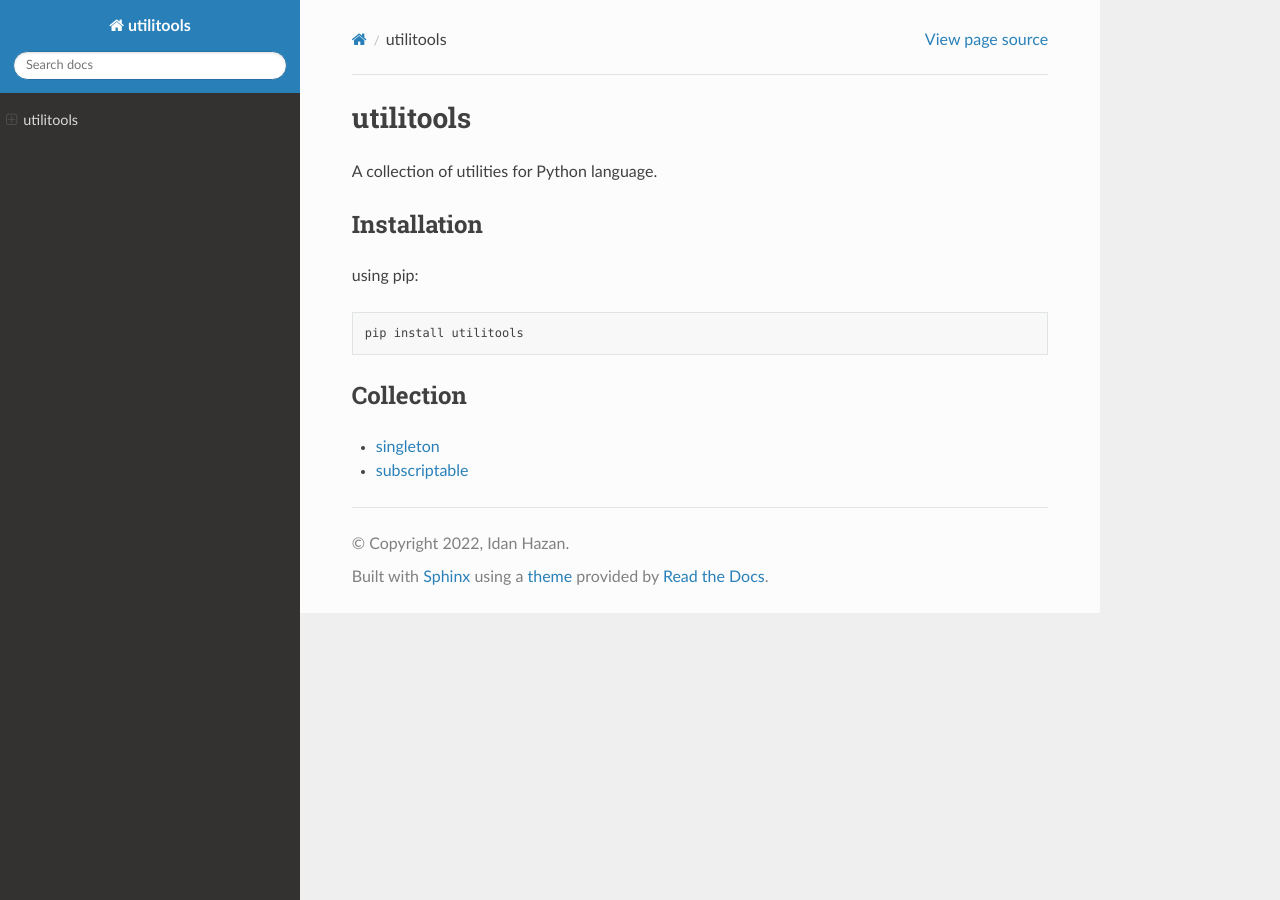
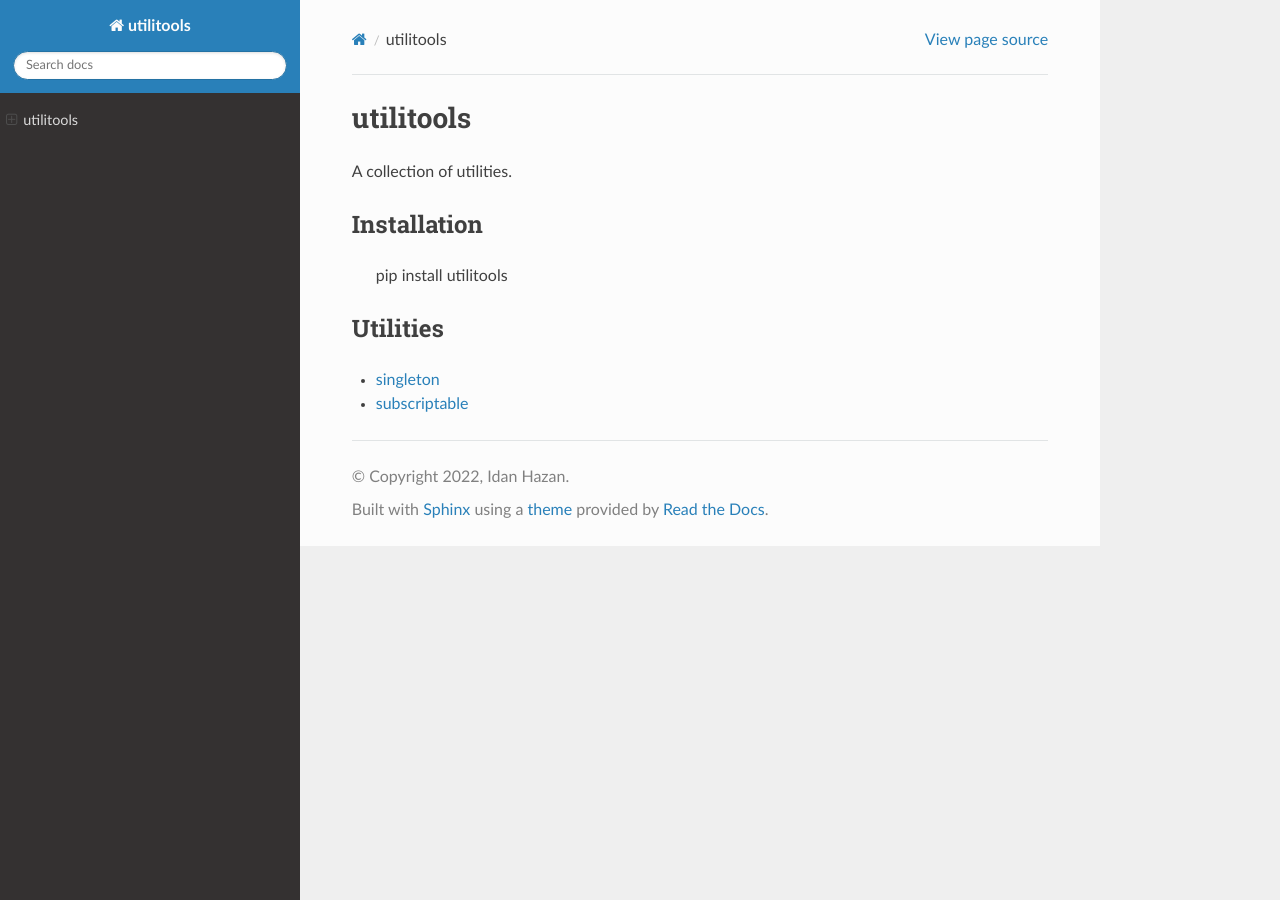
Before and after one commit to idanhazan/utilitools, a Sphinx documentation site: the page built from docs/source/index.rst, in a window 1280 px wide. Built offline with Sphinx 7.4.7 and the Read the Docs theme 2.0.0, drawn with Linux system fonts in a browser that asks for light colours.

Commit message:
Update docs

```diff
--- a/docs/source/index.rst
+++ b/docs/source/index.rst
@@ -1,15 +1,12 @@
 utilitools
 ==========
-
-A collection of utilities for Python language.
+A collection of utilities.
 
 Installation
 ------------
-using pip::
-
  pip install utilitools
 
-Collection
-----------
+Utilities
+---------
 - `singleton <https://utilitools.readthedocs.io/en/latest/singleton>`_
 - `subscriptable <https://utilitools.readthedocs.io/en/latest/subscriptable>`_
--- a/docs/source/singleton.rst
+++ b/docs/source/singleton.rst
@@ -1,3 +1,7 @@
 singleton
 =========
 singleton
+
+Usage
+-----
+piece of code
--- a/docs/source/subscriptable.rst
+++ b/docs/source/subscriptable.rst
@@ -1,3 +1,7 @@
 subscriptable
 =============
 subscriptable
+
+Usage
+-----
+piece of code
```
